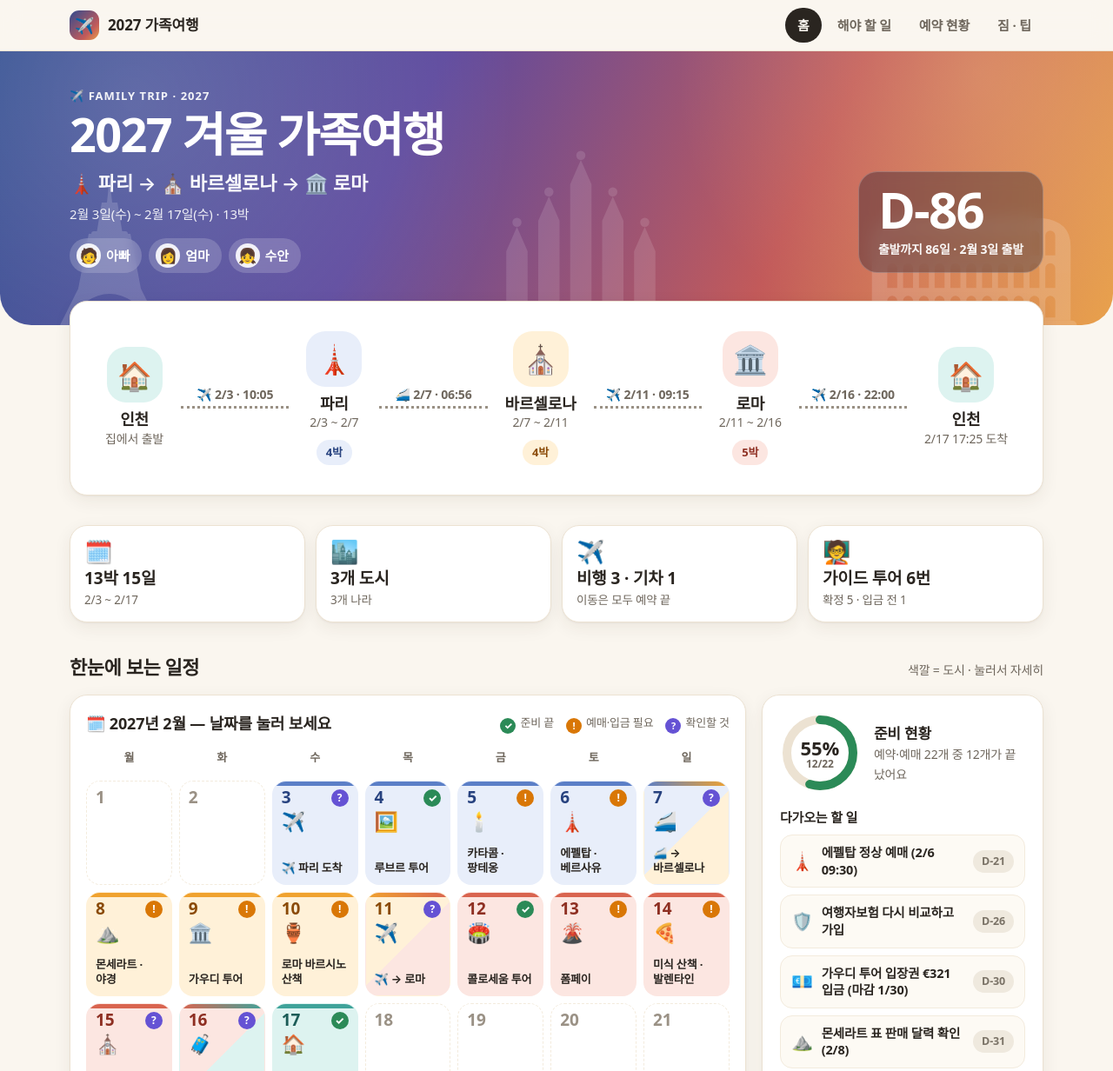
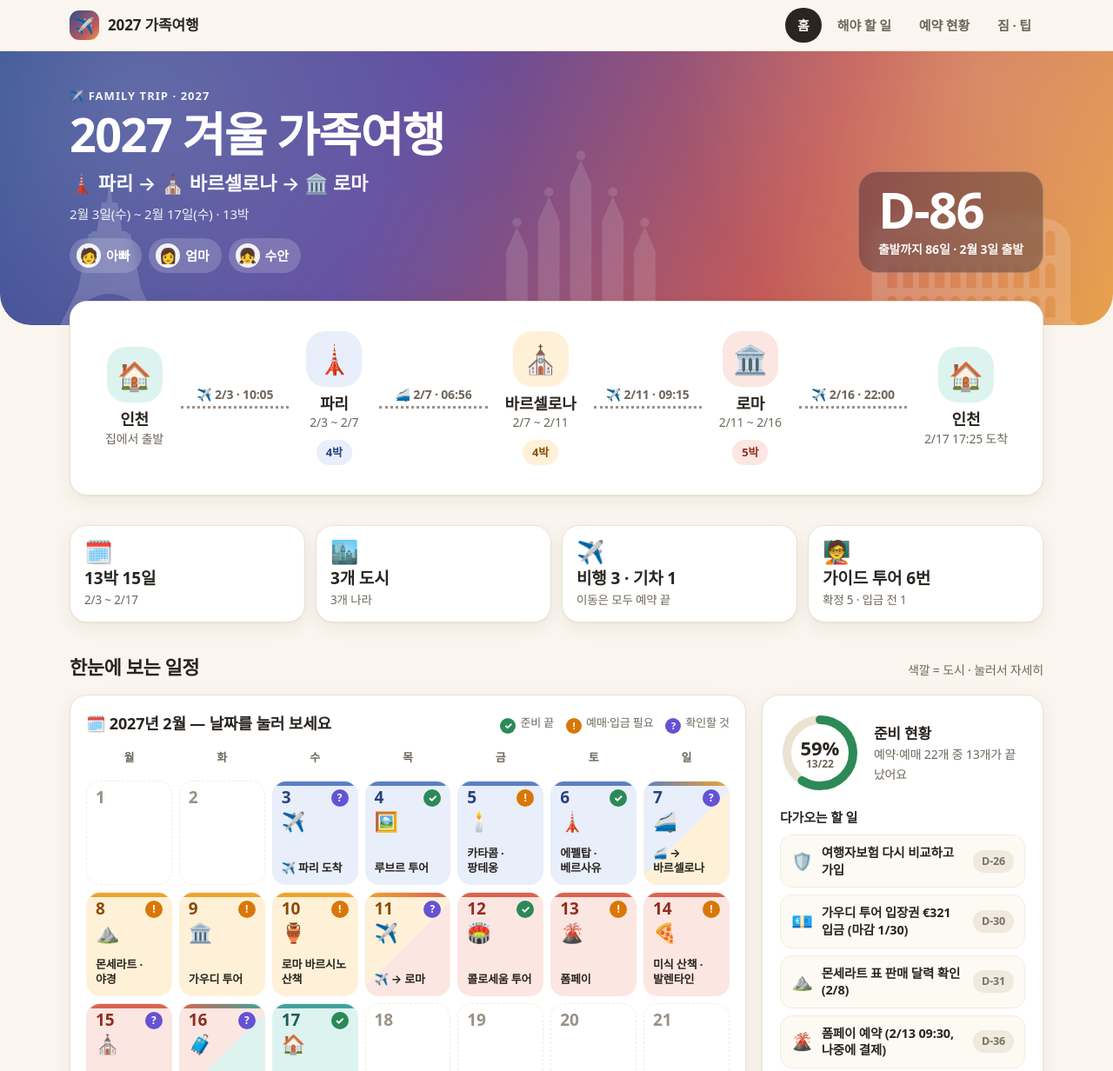
Before and after one commit to lhk1129/winter-family-trip-2027, a plain HTML site: page dashboard/index.html in a window 1280 px wide. Shown: the top 1232 px of the page at 87% size. Drawn offline with Linux system fonts and the light colour scheme; a web font is replaced by a local one.

Commit message:
Dashboard: Eiffel Tower summit ticket for 2/6 09:30 is bought
Co-Authored-By: Claude Sonnet 5.5 <noreply@anthropic.com>

```diff
--- a/dashboard/index.html
+++ b/dashboard/index.html
@@ -480,8 +480,8 @@ TRIP.bookings = [
   { id: "g6", cat: "tour", e: "⛪", title: "바티칸 오전 투어", sub: "박물관·성 베드로 대성당·지하묘지", when: "2/15(월) 09:05 집합", st: "ok",
     note: "입장 비용 입금 완료 · 현장 현금: 성 베드로 대성당 예약비 €7(인당인지 확인 필요) · 전날 카톡 단톡방", day: "2027-02-15" },
 
-  { id: "w1", cat: "ticket", e: "🗼", title: "에펠탑 정상", sub: "09:30 첫 시간대 · 수안은 청소년 요금", when: "2/6(토) 09:30", st: "todo",
-    note: "정상이 2/5까지 공사로 닫혀서 2/6 아침으로 옮겼어요. 지금 살 수 있고 11월~12/15 사이에 사요 — 환불·변경이 안 돼요", day: "2027-02-06" },
+  { id: "w1", cat: "ticket", e: "🗼", title: "에펠탑 정상", sub: "09:30 첫 시간대 · 성인 2 + 청소년 1", when: "2/6(토) 09:30", st: "ok",
+    note: "구매 완료(11/10) — 3명 €94.30, 환불·변경 불가. 정상이 2/5까지 공사로 닫혀서 2/6 아침으로 옮겼어요. 입장할 때 수안은 나이 증빙(여권)이 필요해요", day: "2027-02-06" },
   { id: "w2", cat: "ticket", e: "💀", title: "파리 카타콤", sub: "10:00 시간 지정 · 수안은 어린이 요금", when: "2/5(금) 10:00", st: "wait",
     note: "출발 7일 전(1/29)에만 열려요 — 환불·변경 불가. 못 사면 앵발리드(나폴레옹 묘)로 바꿔요", day: "2027-02-05" },
   { id: "w3", cat: "ticket", e: "🏛️", title: "팡테옹", sub: "수안은 무료(여권 지참)", when: "2/5(금) 오후", st: "wait",
@@ -516,8 +516,8 @@ TRIP.status = {
 
 /* 할 일. due 가 있으면 D-day 계산. who: 아빠·엄마·수안·모두. done:true 는 끝낸 일 */
 TRIP.todos = [
-  { id: "d1", due: "2026-11-30", who: "아빠", e: "🗼", title: "에펠탑 정상 예매 (2/6 09:30)",
-    detail: "정상이 2/5까지 공사로 닫혀서 2/6(토) 첫 시간대로 옮겼어요. 09:30이 온라인에서 파는 유일한 이른 시간대(09:00·10:00은 판매 없음)라 11월 중, 늦어도 12/15 전에 사요. 성인 2 + 청소년(12~24세) 1 = €94.30, 환불·변경 불가. 입장할 때 수안은 나이 증빙(여권)이 필요해요.", day: "2027-02-06", st: "todo" },
+  { id: "d1", due: null, who: "아빠", e: "✅", title: "에펠탑 정상 표 구매 (2/6 09:30)",
+    detail: "2026-11-10 구매 완료 — 성인 2 + 청소년 1, 3명 €94.30. 환불·변경이 안 돼요. 입장할 때 수안은 나이 증빙(여권)이 필요해요.", day: "2027-02-06", done: true },
   { id: "d2", due: "2026-12-10", who: "아빠", e: "⛰️", title: "몬세라트 표 판매 달력 확인 (2/8)",
     detail: "12/10, 1/8, 1/12에 열렸는지 봐요. 2/8을 고를 수 있게 되면 검은 성모상 12:30 + 소년합창단 13:00 표를 같은 날 바로 사요(합창 표는 한정). 수안은 어린이 요금으로. 환불 불가.", day: "2027-02-08", st: "wait" },
   { id: "d3", due: "2027-01-29", who: "아빠", e: "💀", title: "카타콤 표 사기 (2/5 10:00) — 1/29 한국 시각 08:00부터",
@@ -555,6 +555,8 @@ TRIP.todos = [
     detail: "철도 파업은 10일 전에 알려져요. 2/13에 파업이 없으면 안심, 있으면 무료취소하고 오스티아 또는 걸어서 가는 로마 지하 유적으로 바꿔요.", day: "2027-02-13", st: "todo" },
   { id: "d19", due: "2027-02-11", who: "아빠", e: "🌋", title: "폼페이 최종 결정 (무료취소 마감 2/12 아침)",
     detail: "2/11 밤에 캄파니아 날씨 경보와 3일 예보, 열차표 도착 여부를 보고 가요/취소를 정해요.", day: "2027-02-13", st: "todo" },
+  { id: "d20", due: "2027-02-03", who: "아빠", e: "🗼", title: "에펠탑 정상 재개장 공지 확인 (2/6)",
+    detail: "정상은 2/5까지 공사로 닫히고 2/6이 재개장 첫날이에요. 2/3~2/5에 공식 공지와 날씨(강풍), 지하철·RER 운행을 확인해요. 이상이 있으면 에펠탑 고객센터에 문의하고, 정상이 닫히면 2층만 가요.", day: "2027-02-06", st: "todo" },
   { id: "x1", due: null, who: "아빠", e: "✅", title: "항공권 3구간 · TGV · 숙소 3곳 예약", detail: "모두 확정서를 받았어요.", day: null, done: true },
   { id: "x2", due: null, who: "아빠", e: "✅", title: "가이드 투어 5건 확정 (루브르·베르사유·고딕·콜로세움·바티칸) + 가우디 투어 예약", detail: "가우디 투어는 입장권 입금이 남았어요.", day: null, done: true },
   { id: "x3", due: null, who: "아빠", e: "✅", title: "루브르 · 베르사유 · 바티칸 입장권 선결제", detail: "루브르는 가이드를 통해 구매했고, 베르사유 €60과 바티칸 입장 비용은 입금했어요.", day: null, done: true }
@@ -658,7 +660,7 @@ window.TRIP = window.TRIP || {};
         E("07:15", "⏰", "일어나요", "오늘은 아침이 이르니 든든히 먹어요", "free"),
         E("08:15", "🚇", "숙소 출발 → 에펠탑", "RER C가 가장 빨라요(약 35분). 안 되면 택시·우버(약 20~25분)", "free", { map: "Eiffel Tower, Paris", tag: "전날 밤 RER C 운행을 확인해요", tagType: "warn" }),
         E("09:10", "🛂", "에펠탑 도착 · 보안검색", "입장 시각 20분 전에 도착해요. 청소년 표는 나이 증빙(여권)이 필요해요", "free"),
-        E("09:30", "🗼", "에펠탑 정상 입장", "첫 시간대라서 줄이 짧아요. 2층에서 정상 엘리베이터로 갈아타요(표를 다시 확인해요)", "need", { map: "Eiffel Tower, Paris", tag: "11월~12월 중 예매 — 환불·변경이 안 돼요", tagType: "warn" }),
+        E("09:30", "🗼", "에펠탑 정상 입장", "첫 시간대라서 줄이 짧아요. 2층에서 정상 엘리베이터로 갈아타요(표를 다시 확인해요)", "booked", { map: "Eiffel Tower, Paris", tag: "예매 완료(11/10) — 환불·변경이 안 돼요. 수안은 청소년 표라 입장할 때 나이 증빙(여권)이 필요해요", tagType: "warn" }),
         E("10:00–10:40", "🌇", "정상에서 파리 보기", "바람이 세요. 10:45에는 무조건 내려오기 시작해요", "free"),
         E("11:00", "⏱️", "에펠탑 광장 퇴장", "11:15까지 못 나오면 지하철 대신 택시·우버로 가요", "free", { tag: "11:15이 마지노선", tagType: "warn" }),
         E("11:00–11:30", "🚇", "에펠탑 → 개선문", "걸어서 8~10분 → 6호선 비르아켐역 → 샤를드골 에투알역(약 10분). 택시는 약 15분", "free", { map: "Arc de Triomphe, Paris" }),
```
